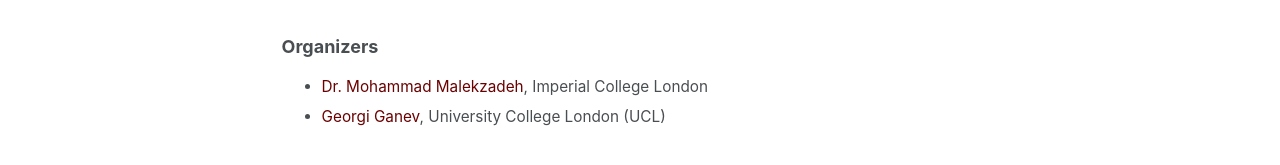
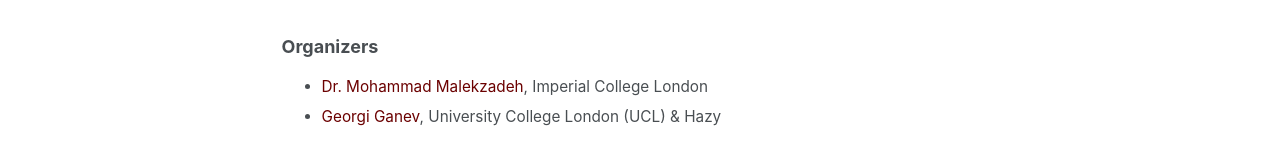
Before and after one commit to prisec-ml/prisec-ml.github.io, a Jekyll site: the page built from _pages/students.md, in a window 1280 px wide. Shown: the part 702-867 px from the top of the page. Built offline with Jekyll 4.4.1, drawn with Linux system fonts in a browser that asks for light colours.

```diff
--- a/_pages/students.md
+++ b/_pages/students.md
@@ -16,7 +16,7 @@ To get involved, join the #students channel in our **[Slack](https://join.slack.
 <img src="../images/meta_ai_3.jpg" style="float:right;width:300px;height:100px;margin-top:00px">
 - 2 March 2022, 18:00 ([UTC time](https://www.timeanddate.com/worldclock/fixedtime.html?msg=Seminar&iso=20220302T18&p1=136))
 **Alexandre Sablayrolles**, **Pierre Stock**, and **Igor Shilov**
-**(Meta AI)**<br>Open-Source Libraries for Privacy Attacks and Differentially Private Training: Privacy Linter and Opacus<br>[[Zoom Registration](https://ucl.zoom.us/meeting/register/tJAqceuvqjIvEtaynqa4BZ22q0QSkNr9HYp0)] [[Live Stream]()]<br><details><br>**Abstract:** As the field of Privacy Preserving ML is advancing, it’s important that researchers and industry practitioners have access to state of the art tools for both research and application purposes. In this talk, we’ll discuss two open-source libraries for Privacy Attacks and Differentially Private training, developed at Meta AI: Privacy Linter and Opacus. We’ll do a deep dive into their capabilities, talk about code architecture and share some practical tips on applying them to a set of real-world problems.<br>
+**(Meta AI)**<br>Open-Source Libraries for Privacy Attacks and Differentially Private Training: Privacy Linter and Opacus<br>[[Zoom Registration](https://ucl.zoom.us/meeting/register/tJAqceuvqjIvEtaynqa4BZ22q0QSkNr9HYp0)] [[Live Stream](https://youtu.be/jfcRPRIwPW0)]<br><details><br>**Abstract:** As the field of Privacy Preserving ML is advancing, it’s important that researchers and industry practitioners have access to state of the art tools for both research and application purposes. In this talk, we’ll discuss two open-source libraries for Privacy Attacks and Differentially Private training, developed at Meta AI: Privacy Linter and Opacus. We’ll do a deep dive into their capabilities, talk about code architecture and share some practical tips on applying them to a set of real-world problems.<br>
 <br>**Bios:** Alexandre Sablayrolles is a Research Scientist at Facebook AI in Paris, working on the privacy and security of machine learning systems. He received his PhD from Université Grenoble Alpes in 2020, following a joint CIFRE program with Facebook AI.  Prior to that, he completed his Master's degree in Data Science at NYU, and received a B.S. and M.S. in Applied Mathematics and Computer Science from École Polytechnique. Alexandre's research interests include privacy and security, computer vision, and applications of deep learning. Homepage: [https://ai.facebook.com/people/alexandre-sablayrolles/](https://ai.facebook.com/people/alexandre-sablayrolles/) <br>Pierre Stock joined Facebook AI as a Research Scientist in June 2021. Previously, he was a PhD Resident at Facebook AI Research and ENS de Lyon and defended his PhD around "Efficiency and Redundancy in Neural Networks" in April 2021. His interests include Neural Network Compression and Privacy-Preserving Machine Learning. Homepage: [https://ai.facebook.com/people/pierre-stock/](https://ai.facebook.com/people/pierre-stock/) <br>Igor Shilov is a Research Engineer at Facebook AI, working on applied research in privacy preserving machine learning. He is the lead developer of Opacus and has industry experience in building highly scalable ML Systems, including NLP applications, Recommender Systems and Information Retrieval Engines.  Homepage: [https://github.com/ffuuugor](https://github.com/ffuuugor) <br> </details>
 
 <!-- ### Past Seminars: -->
@@ -32,4 +32,4 @@ To get involved, join the #students channel in our **[Slack](https://join.slack.
 
 ### Organizers
 - [Dr. Mohammad Malekzadeh](https://mmalekzadeh.github.io/), Imperial College London
-- [Georgi Ganev](https://ganevgv.github.io/), University College London (UCL)
+- [Georgi Ganev](https://ganevgv.github.io/), University College London (UCL) & Hazy
```
